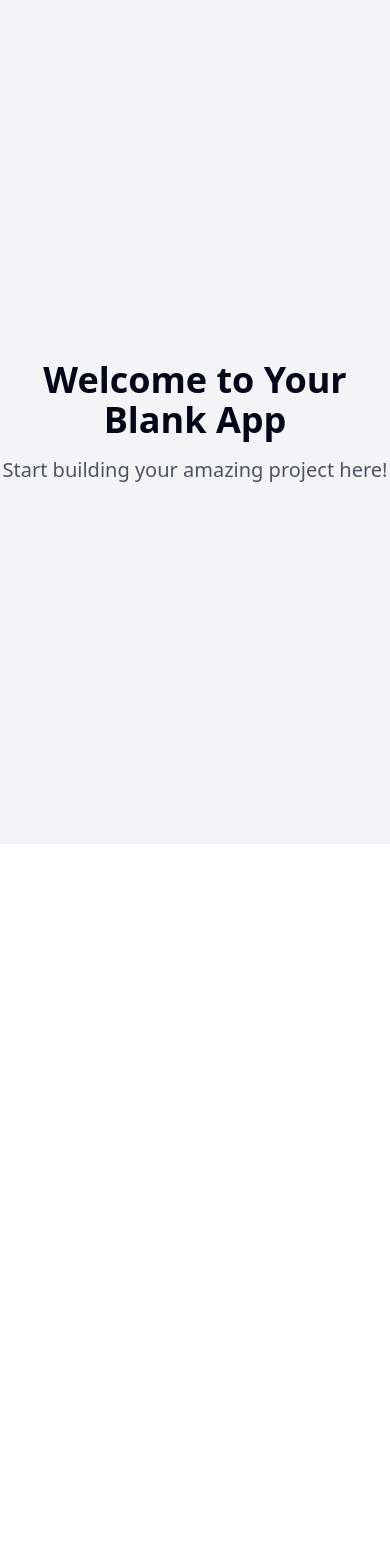
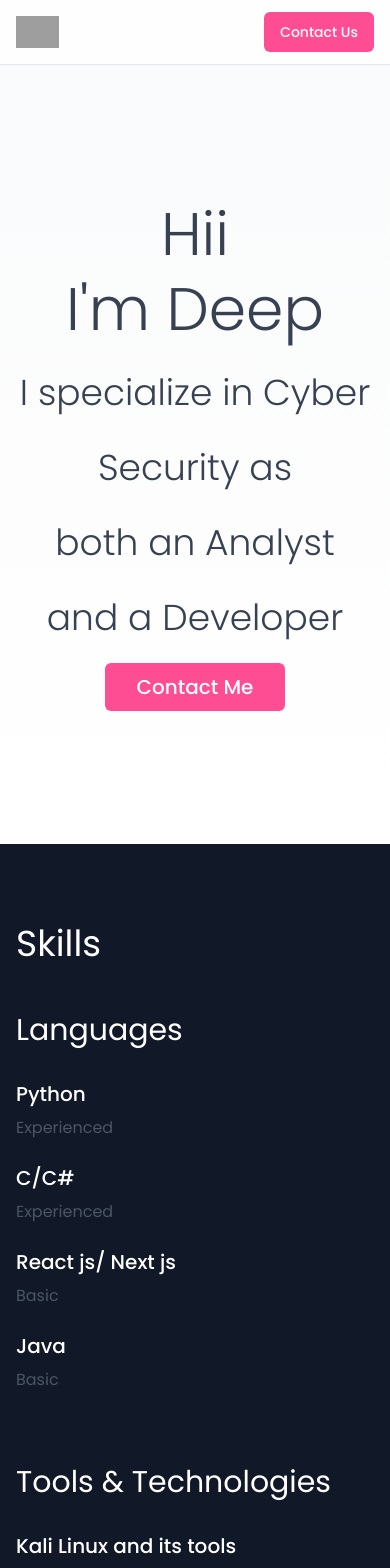
Before and after one commit to Teamd3p/deepratanpara, a React (Vite) app: page / in a window 390 px wide. Shown: the top 1568 px of the page. Before the commit the page ends 844 px from the top, so only its background shows below. Built offline with nearby package versions, Linux system fonts and the light colour scheme; grey boxes are pictures that could not be loaded.

Commit message:
Create website structure
Initial setup for a new website project, including necessary configuration files and basic structure.
[skip gpt_engineer]

```diff
--- /dev/null
+++ b/src/components/Contact.tsx
@@ -0,0 +1,55 @@
+import { Button } from "@/components/ui/button";
+import { Input } from "@/components/ui/input";
+import { Textarea } from "@/components/ui/textarea";
+import { useToast } from "@/hooks/use-toast";
+
+const Contact = () => {
+  const { toast } = useToast();
+
+  const handleSubmit = (e: React.FormEvent) => {
+    e.preventDefault();
+    toast({
+      title: "Message sent!",
+      description: "We'll get back to you as soon as possible.",
+    });
+  };
+
+  return (
+    <section id="contact" className="py-20 bg-gray-50">
+      <div className="container mx-auto px-4">
+        <h2 className="text-4xl text-center mb-4">Let's Connect</h2>
+        <p className="text-center text-gray-600 mb-12">
+          Get in touch with your customers to provide them with better service. You can modify
+          the form fields to gather more precise information.
+        </p>
+        <div className="max-w-xl mx-auto">
+          <form onSubmit={handleSubmit} className="space-y-6">
+            <div>
+              <Input placeholder="Your Name *" required />
+            </div>
+            <div>
+              <Input type="tel" placeholder="Phone Number" defaultValue="+91" />
+            </div>
+            <div>
+              <Input type="email" placeholder="Your Email *" required />
+            </div>
+            <div>
+              <Input placeholder="Your Company" />
+            </div>
+            <div>
+              <Input placeholder="Subject *" required />
+            </div>
+            <div>
+              <Textarea placeholder="Your Question *" required className="min-h-[100px]" />
+            </div>
+            <Button type="submit" className="w-full bg-primary hover:bg-primary/90">
+              Submit
+            </Button>
+          </form>
+        </div>
+      </div>
+    </section>
+  );
+};
+
+export default Contact;
--- /dev/null
+++ b/src/components/Hero.tsx
@@ -0,0 +1,28 @@
+import { Button } from "@/components/ui/button";
+
+const Hero = () => {
+  return (
+    <div className="min-h-screen flex items-center justify-center bg-gradient-to-b from-gray-50 to-white pt-16">
+      <div className="container mx-auto px-4">
+        <div className="text-center space-y-4">
+          <h1 className="text-6xl md:text-7xl font-light text-gray-700 leading-tight">
+            Hii
+            <br />
+            I'm Deep
+            <br />
+            <span className="text-4xl md:text-5xl">
+              I specialize in Cyber Security as
+              <br />
+              both an Analyst and a Developer
+            </span>
+          </h1>
+          <Button className="mt-8 bg-primary hover:bg-primary/90 text-xl px-8 py-6">
+            Contact Me
+          </Button>
+        </div>
+      </div>
+    </div>
+  );
+};
+
+export default Hero;
--- /dev/null
+++ b/src/components/Navbar.tsx
@@ -0,0 +1,39 @@
+import { Phone } from "lucide-react";
+import { Button } from "@/components/ui/button";
+
+const Navbar = () => {
+  return (
+    <nav className="fixed top-0 left-0 right-0 bg-white/80 backdrop-blur-sm z-50 border-b">
+      <div className="container mx-auto px-4">
+        <div className="flex items-center justify-between h-16">
+          <div className="flex items-center">
+            <img src="/placeholder.svg" alt="Logo" className="h-8 w-auto" />
+          </div>
+
+          <div className="hidden md:flex items-center space-x-8">
+            <a href="#" className="text-gray-700 hover:text-primary">Home</a>
+            <a href="#skills" className="text-gray-700 hover:text-primary">Skills</a>
+            <a href="#projects" className="text-gray-700 hover:text-primary">Project</a>
+            <a href="#achievements" className="text-gray-700 hover:text-primary">Achievements</a>
+            <a href="#about" className="text-gray-700 hover:text-primary">About Me</a>
+          </div>
+
+          <div className="flex items-center space-x-4">
+            <div className="hidden md:flex items-center">
+              <Phone className="h-4 w-4 text-primary mr-2" />
+              <span className="text-gray-700">+91 987001262</span>
+            </div>
+            <Button variant="outline" className="hidden md:inline-flex">
+              Sign in
+            </Button>
+            <Button className="bg-primary hover:bg-primary/90">
+              Contact Us
+            </Button>
+          </div>
+        </div>
+      </div>
+    </nav>
+  );
+};
+
+export default Navbar;
--- /dev/null
+++ b/src/components/Projects.tsx
@@ -0,0 +1,49 @@
+const ProjectCard = ({
+  title,
+  description,
+  image,
+}: {
+  title: string;
+  description: string;
+  image: string;
+}) => (
+  <div className="bg-gray-50 rounded-lg overflow-hidden shadow-lg">
+    <img src={image} alt={title} className="w-full h-48 object-cover" />
+    <div className="p-6">
+      <h3 className="text-xl font-semibold mb-2">{title}</h3>
+      <p className="text-gray-600">{description}</p>
+    </div>
+  </div>
+);
+
+const Projects = () => {
+  return (
+    <section id="projects" className="py-20">
+      <div className="container mx-auto px-4">
+        <h2 className="text-4xl mb-4">My Projects</h2>
+        <p className="text-gray-600 mb-12">
+          I prioritize quality over quantity, choosing to work on fewer projects that truly make a difference.
+        </p>
+        <div className="grid md:grid-cols-3 gap-8">
+          <ProjectCard
+            title="Innovative Ideas"
+            description="Our creativity is at the forefront of everything we do, delivering innovative solutions that make your project stand out while maintaining a balance between originality and functionality."
+            image="https://images.unsplash.com/photo-1486312338219-ce68d2c6f44d"
+          />
+          <ProjectCard
+            title="Comprehensive Support"
+            description="From the initial stages to completion, we offer support every step of the way, ensuring you feel confident in your choices and that your project is a success."
+            image="https://images.unsplash.com/photo-1581091226825-a6a2a5aee158"
+          />
+          <ProjectCard
+            title="Timeless Quality"
+            description="Our services are built to last, ensuring that every solution we provide is of the highest quality, bringing lasting value to your investment and ultimate customer satisfaction."
+            image="https://images.unsplash.com/photo-1581092795360-fd1ca04f0952"
+          />
+        </div>
+      </div>
+    </section>
+  );
+};
+
+export default Projects;
--- /dev/null
+++ b/src/components/Skills.tsx
@@ -0,0 +1,34 @@
+const SkillItem = ({ title, level }: { title: string; level: string }) => (
+  <div className="mb-6">
+    <h3 className="text-xl font-medium mb-2">{title}</h3>
+    <p className="text-gray-600">{level}</p>
+  </div>
+);
+
+const Skills = () => {
+  return (
+    <section id="skills" className="py-20 bg-gray-900 text-white">
+      <div className="container mx-auto px-4">
+        <h2 className="text-4xl mb-12">Skills</h2>
+        <div className="grid md:grid-cols-2 gap-12">
+          <div>
+            <h2 className="text-3xl mb-8">Languages</h2>
+            <SkillItem title="Python" level="Experienced" />
+            <SkillItem title="C/C#" level="Experienced" />
+            <SkillItem title="React js/ Next js" level="Basic" />
+            <SkillItem title="Java" level="Basic" />
+          </div>
+          <div>
+            <h2 className="text-3xl mb-8">Tools & Technologies</h2>
+            <SkillItem title="Kali Linux and its tools" level="Experienced" />
+            <SkillItem title="OWAP Zap" level="Experienced" />
+            <SkillItem title="Burp Suite" level="Experienced" />
+            <SkillItem title="WireShark" level="Basic" />
+          </div>
+        </div>
+      </div>
+    </section>
+  );
+};
+
+export default Skills;
--- a/src/index.css
+++ b/src/index.css
@@ -1,3 +1,5 @@
+@import url('https://fonts.googleapis.com/css2?family=Poppins:wght@300;400;500;600;700&display=swap');
+
 @tailwind base;
 @tailwind components;
 @tailwind utilities;
@@ -6,87 +8,46 @@
   :root {
     --background: 0 0% 100%;
     --foreground: 222.2 84% 4.9%;
-
     --card: 0 0% 100%;
     --card-foreground: 222.2 84% 4.9%;
-
     --popover: 0 0% 100%;
     --popover-foreground: 222.2 84% 4.9%;
-
     --primary: 222.2 47.4% 11.2%;
     --primary-foreground: 210 40% 98%;
-
     --secondary: 210 40% 96.1%;
     --secondary-foreground: 222.2 47.4% 11.2%;
-
     --muted: 210 40% 96.1%;
     --muted-foreground: 215.4 16.3% 46.9%;
-
     --accent: 210 40% 96.1%;
     --accent-foreground: 222.2 47.4% 11.2%;
-
     --destructive: 0 84.2% 60.2%;
     --destructive-foreground: 210 40% 98%;
-
     --border: 214.3 31.8% 91.4%;
     --input: 214.3 31.8% 91.4%;
     --ring: 222.2 84% 4.9%;
-
     --radius: 0.5rem;
-
-    --sidebar-background: 0 0% 98%;
-
-    --sidebar-foreground: 240 5.3% 26.1%;
-
-    --sidebar-primary: 240 5.9% 10%;
-
-    --sidebar-primary-foreground: 0 0% 98%;
-
-    --sidebar-accent: 240 4.8% 95.9%;
-
-    --sidebar-accent-foreground: 240 5.9% 10%;
-
-    --sidebar-border: 220 13% 91%;
-
-    --sidebar-ring: 217.2 91.2% 59.8%;
   }
 
   .dark {
     --background: 222.2 84% 4.9%;
     --foreground: 210 40% 98%;
-
     --card: 222.2 84% 4.9%;
     --card-foreground: 210 40% 98%;
-
     --popover: 222.2 84% 4.9%;
     --popover-foreground: 210 40% 98%;
-
     --primary: 210 40% 98%;
     --primary-foreground: 222.2 47.4% 11.2%;
-
     --secondary: 217.2 32.6% 17.5%;
     --secondary-foreground: 210 40% 98%;
-
     --muted: 217.2 32.6% 17.5%;
     --muted-foreground: 215 20.2% 65.1%;
-
     --accent: 217.2 32.6% 17.5%;
     --accent-foreground: 210 40% 98%;
-
     --destructive: 0 62.8% 30.6%;
     --destructive-foreground: 210 40% 98%;
-
     --border: 217.2 32.6% 17.5%;
     --input: 217.2 32.6% 17.5%;
     --ring: 212.7 26.8% 83.9%;
-    --sidebar-background: 240 5.9% 10%;
-    --sidebar-foreground: 240 4.8% 95.9%;
-    --sidebar-primary: 224.3 76.3% 48%;
-    --sidebar-primary-foreground: 0 0% 100%;
-    --sidebar-accent: 240 3.7% 15.9%;
-    --sidebar-accent-foreground: 240 4.8% 95.9%;
-    --sidebar-border: 240 3.7% 15.9%;
-    --sidebar-ring: 217.2 91.2% 59.8%;
   }
 }
 
@@ -94,8 +55,11 @@
   * {
     @apply border-border;
   }
-
   body {
     @apply bg-background text-foreground;
   }
 }
+
+html {
+  scroll-behavior: smooth;
+}
--- a/src/pages/Index.tsx
+++ b/src/pages/Index.tsx
@@ -1,12 +1,17 @@
-// Update this page (the content is just a fallback if you fail to update the page)
+import Navbar from "@/components/Navbar";
+import Hero from "@/components/Hero";
+import Skills from "@/components/Skills";
+import Projects from "@/components/Projects";
+import Contact from "@/components/Contact";
 
 const Index = () => {
   return (
-    <div className="min-h-screen flex items-center justify-center bg-gray-100">
-      <div className="text-center">
-        <h1 className="text-4xl font-bold mb-4">Welcome to Your Blank App</h1>
-        <p className="text-xl text-gray-600">Start building your amazing project here!</p>
-      </div>
+    <div className="min-h-screen font-poppins">
+      <Navbar />
+      <Hero />
+      <Skills />
+      <Projects />
+      <Contact />
     </div>
   );
 };
```
Also changed, not shown: tailwind.config.ts (+28 -57 lines).
